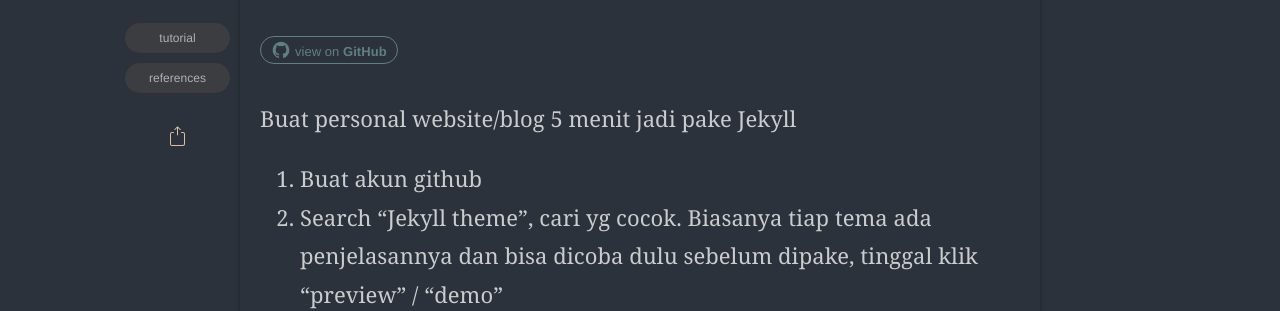
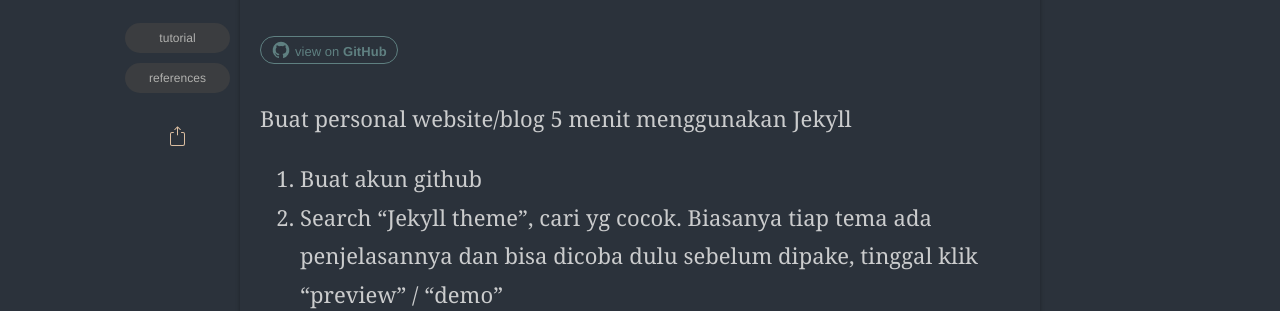
Before and after one commit to BukanMedium/tes_the_mvm, a Jekyll site: the page built from _posts/2023-06-15-bikin-blog-5-menit.md, in a window 1280 px wide and 900 px high, scrolled down 593 px. Shown: the part 157-468 px from the top of the window. Built offline with Jekyll 4.4.1, drawn with Linux system fonts in a browser that asks for light colours; some web fonts are replaced; some of the changed lines change nothing that is shown.

Commit message:
Update 2023-06-15-bikin-blog-5-menit.md

```diff
--- a/_posts/2023-06-15-bikin-blog-5-menit.md
+++ b/_posts/2023-06-15-bikin-blog-5-menit.md
@@ -4,14 +4,14 @@
 show_date: true
 title:  Bikin Blog 5 Menit
 date:   2023-06-15 12:32:20 -0600
-description: References of things that caught my attention.
+description: How to easily create a personal website
 img: posts/20230615/Jekyll.png
 tags: [Tutorial, References]
 author: Shulhan
 github: 0
 ---
 
-Buat personal website/blog 5 menit jadi pake Jekyll
+Buat personal website/blog 5 menit menggunakan Jekyll
 
 1. Buat akun github
 2. Search "Jekyll theme", cari yg cocok. Biasanya tiap tema ada penjelasannya dan bisa dicoba dulu sebelum dipake, tinggal klik "preview" / "demo"
```
